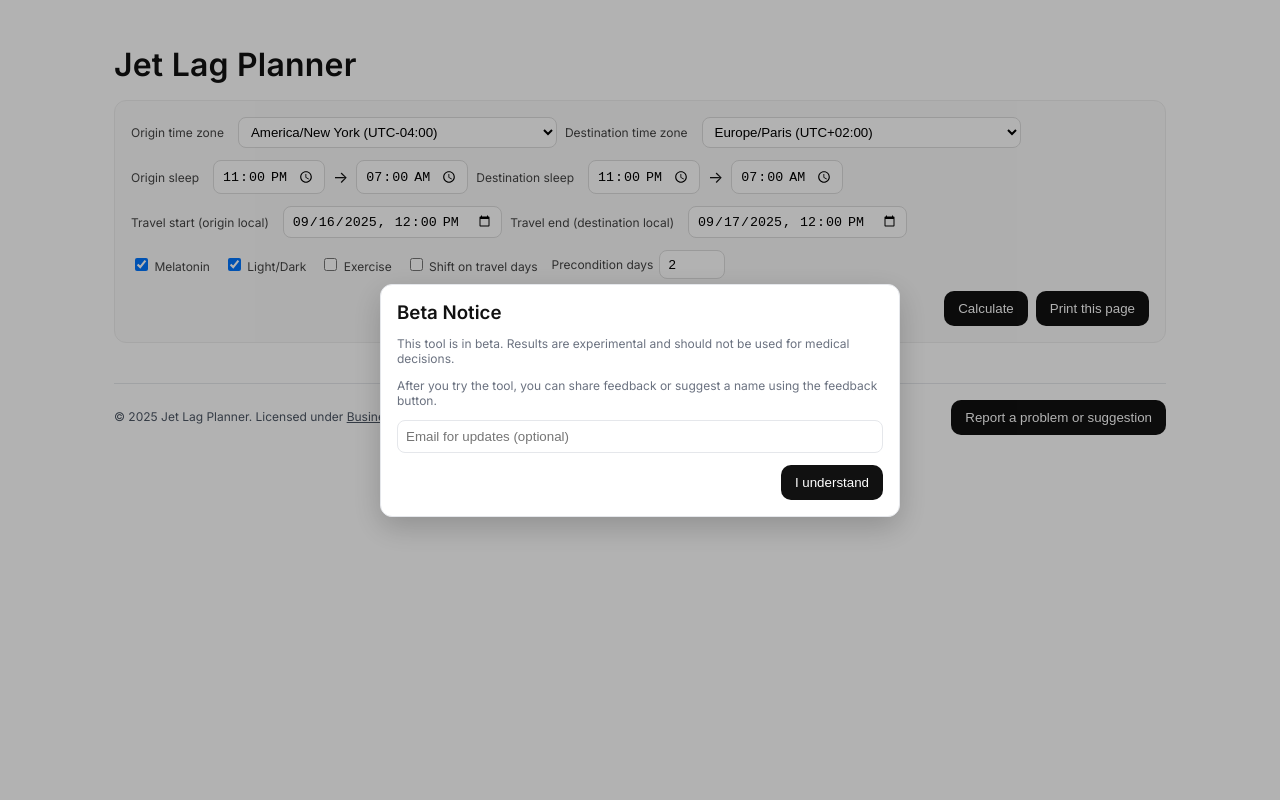
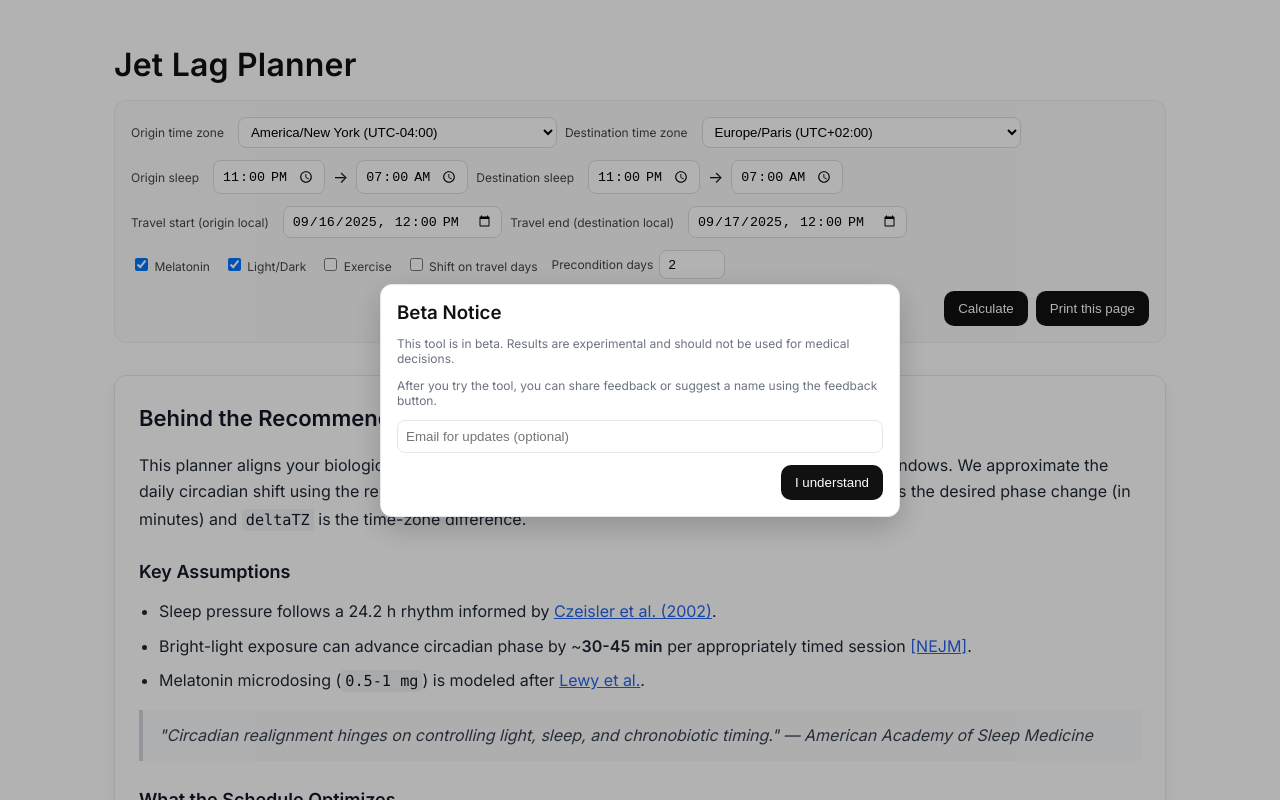
Before and after one commit to ladismrkolj/jetlag, a Next.js app in the folder frontend/: page / in a window 1280 px wide. Shown: the top 800 px of the page. Built offline with nearby package versions, Linux system fonts and the light colour scheme.

Commit message:
add some supporting text section to the frontend. text is lorempisum

```diff
--- a/frontend/app/page.module.css
+++ b/frontend/app/page.module.css
@@ -13,6 +13,16 @@
 .error{color:#b00020}
 .gridWrap{margin-top:24px; --label:140px; --gap:2px; --slot-min:16px; --slot-max:24px; --slot: clamp(var(--slot-min), calc((100% - var(--label) - (48 * var(--gap))) / 48), var(--slot-max));}
 .gridScroller{width:100%; overflow-x:auto; overflow-y:hidden; -webkit-overflow-scrolling:touch; border:1px solid #eee; border-radius:10px; padding:0 calc(calc(var(--slot)/2 + 6px)) 4px calc(var(--slot)/2); background:#fff}
+.explanation{margin-top:32px;padding:24px;border:1px solid #e5e7eb;border-radius:12px;background:#fff;line-height:1.65;color:#1f2937;box-shadow:0 6px 18px rgba(15,23,42,0.06)}
+.explanation h2{margin:0 0 16px;font-size:22px;font-weight:600;color:#111827}
+.explanation h3{margin:24px 0 12px;font-size:18px;font-weight:600;color:#111827}
+.explanation p{margin:0 0 16px}
+.explanation ul{margin:0 0 16px 20px;padding:0;list-style:disc}
+.explanation li{margin-bottom:8px}
+.explanation blockquote{margin:0 0 16px;padding:12px 16px;border-left:4px solid #d1d5db;background:#f9fafb;font-style:italic;color:#374151}
+.explanation code{background:#f3f4f6;padding:2px 4px;border-radius:4px;font-size:.95em;font-family:SFMono-Regular,Menlo,Monaco,Consolas,"Liberation Mono","Courier New",monospace;color:#111827}
+.explanation a{color:#2563eb;text-decoration:underline}
+.explanation a:hover{text-decoration:none}
 .reportBtn{background:#111;color:#fff;border:0;padding:10px 14px;border-radius:10px;cursor:pointer}
 .reportBtn:disabled{opacity:.6;cursor:default}
 .siteFooter{margin:40px 0 16px;display:flex;flex-wrap:wrap;gap:12px;align-items:center;justify-content:space-between;border-top:1px solid #e5e7eb;padding-top:16px}
--- a/frontend/app/page.tsx
+++ b/frontend/app/page.tsx
@@ -285,7 +285,36 @@ export default function Page() {
 
       {error && <p className={styles.error}>{error}</p>}
 
-      {events && <TimetableGrid events={events} originOffset={legendOriginOffset} destOffset={legendDestOffset} />}
+      {events && (
+        <TimetableGrid events={events} originOffset={legendOriginOffset} destOffset={legendDestOffset} />
+      )}
+
+      <section className={styles.explanation}>
+        <h2>Behind the Recommendations</h2>
+        <p>
+          This planner aligns your biological night with the destination by shifting sleep, light, and melatonin windows.
+          We approximate the daily circadian shift using the relation <code>deltaPhase ~= (deltaTZ * 60) / 90</code>, where <code>deltaPhase</code>
+          is the desired phase change (in minutes) and <code>deltaTZ</code> is the time-zone difference.
+        </p>
+        <h3>Key Assumptions</h3>
+        <ul>
+          <li>Sleep pressure follows a 24.2&nbsp;h rhythm informed by <a href="https://doi.org/10.1093/sleep/25.5.447" target="_blank" rel="noreferrer">Czeisler et&nbsp;al. (2002)</a>.</li>
+          <li>Bright-light exposure can advance circadian phase by ~<strong>30-45&nbsp;min</strong> per appropriately timed session <a href="https://www.nejm.org/doi/full/10.1056/NEJM200002103420607" target="_blank" rel="noreferrer">[NEJM]</a>.</li>
+          <li>Melatonin microdosing (<code>0.5-1&nbsp;mg</code>) is modeled after <a href="https://pubmed.ncbi.nlm.nih.gov/11739454/" target="_blank" rel="noreferrer">Lewy et&nbsp;al.</a>.</li>
+        </ul>
+        <blockquote>
+          "Circadian realignment hinges on controlling light, sleep, and chronobiotic timing." — <cite>American Academy of Sleep Medicine</cite>
+        </blockquote>
+        <h3>What the Schedule Optimizes</h3>
+        <p>
+          Each calculated half-hour slot is tagged with sleep (<code>S</code>), strategic darkness (<code>D</code>), or light (<code>L</code>) interventions.
+          We minimize transitions that violate your origin sleep boundaries while keeping total sleep opportunity &ge; <strong>7.0&nbsp;h</strong> per night.
+        </p>
+        <p>
+          For a deeper dive, see <a href="https://github.com/ladismrkolj/jetlag" target="_blank" rel="noreferrer">our modeling notes</a> and the
+          <a href="https://sleepeducation.org/jet-lag/" target="_blank" rel="noreferrer">AASM jet lag guidance</a>.
+        </p>
+      </section>
 
       {events && (
         <div className={styles.emojiBand}>
```
